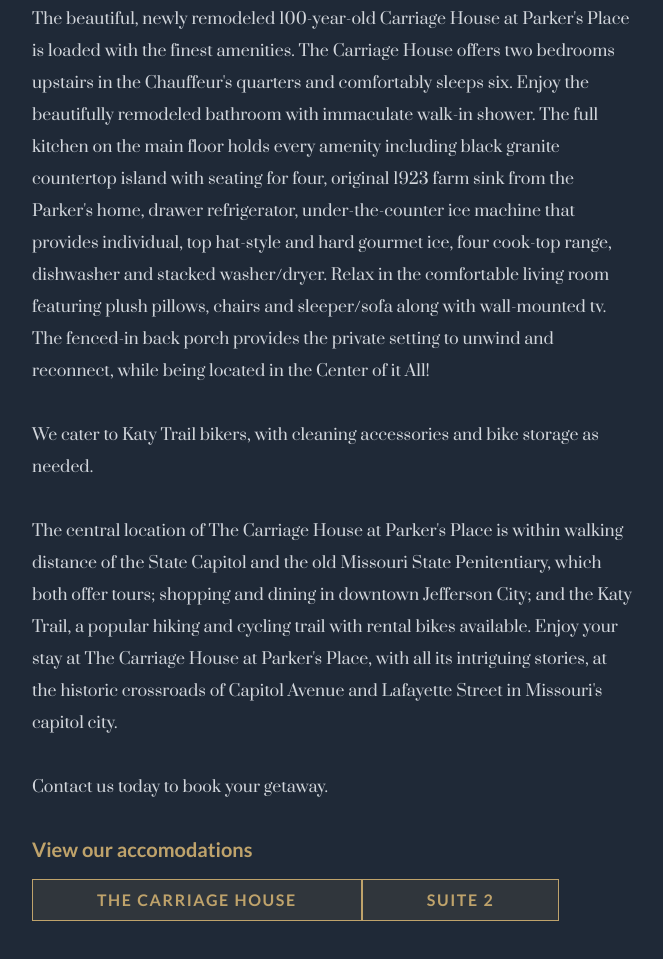
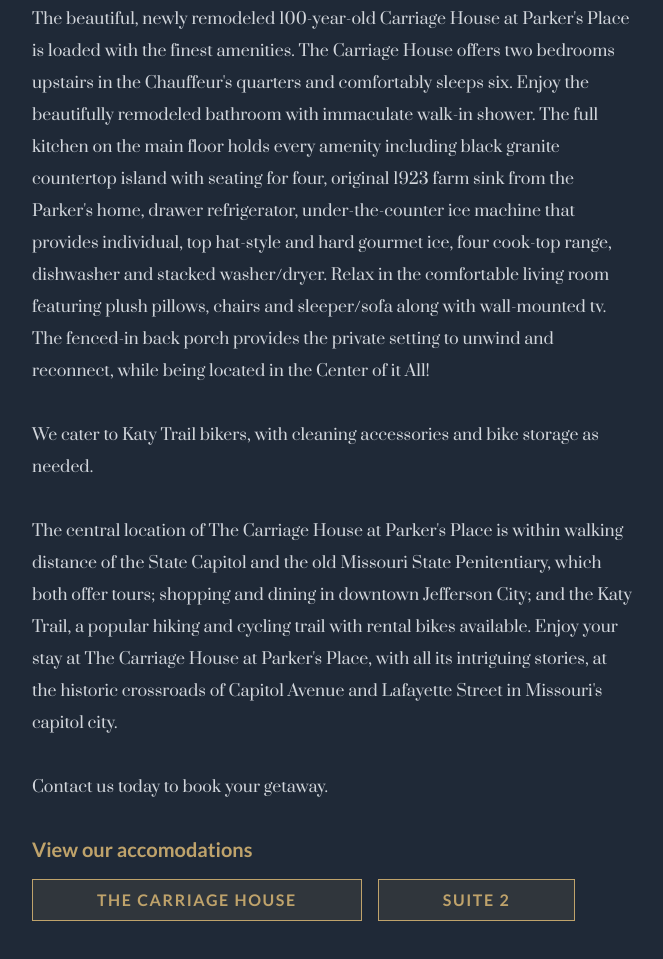
Before and after one commit to jtylermurphy/parkersplacejc, a website: page dist/carriagehouse.html in a window 1280 px wide. Shown: the part 867-1826 px from the top of the page, without its empty margins (58-721 px from the left). Drawn offline with nearby package versions, Linux system fonts and the light colour scheme.

Commit message:
fixing button margin

```diff
--- a/dist/carriagehouse.html
+++ b/dist/carriagehouse.html
@@ -212,7 +212,7 @@
           The Carriage House</a
         ><a
           href="suite2.html"
-          class="h2 uppercase p-2 px-16 inline-block font-bold tracking-widest mt-4 text-gold-500 border-gold-500 border bg-gold-500/10 hover:bg-gold-500 hover:text-gray-800"
+          class="h2 uppercase p-2 px-16 inline-block font-bold tracking-widest mt-4 ml-4 text-gold-500 border-gold-500 border bg-gold-500/10 hover:bg-gold-500 hover:text-gray-800"
         >
           Suite 2</a
         >
```
Also changed, not shown: dist/index.html (+1 -1 lines), dist/suite2.html (+1 -1 lines).
